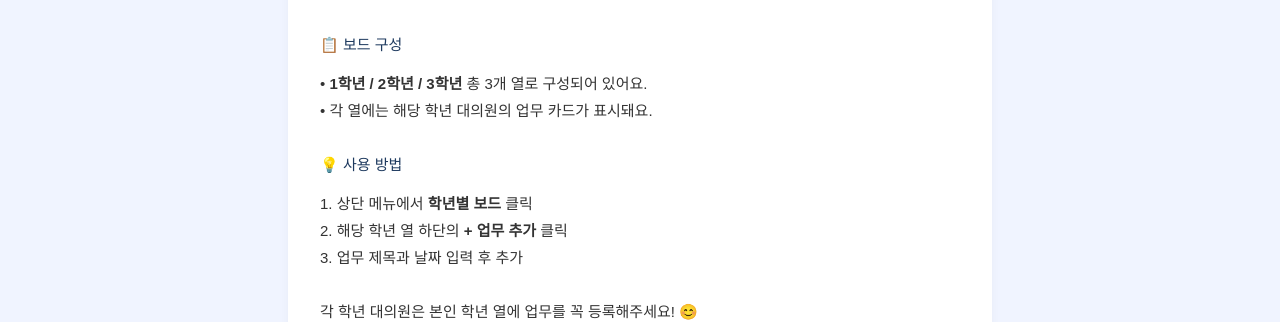
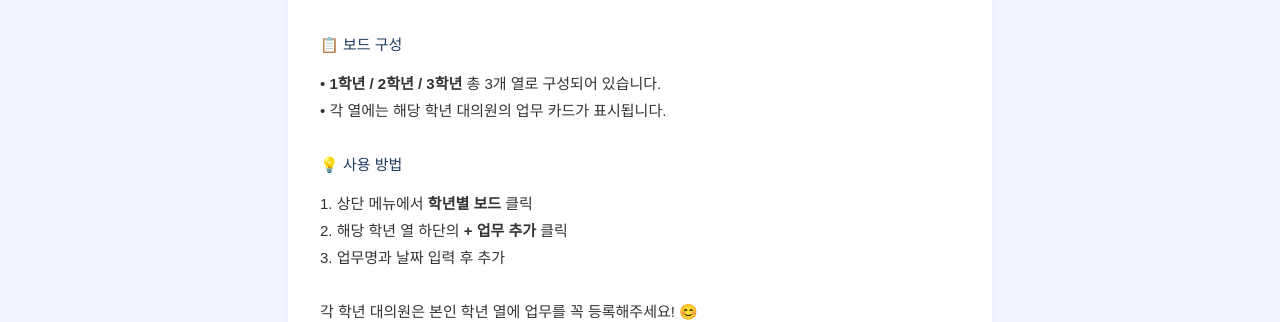
Before and after one commit to chu492/daeyiwonhoe-platform, a Next.js app: page /notice/3 in a window 1280 px wide. Shown: the part 371-693 px from the top of the page. Built offline with nearby package versions, Linux system fonts and the light colour scheme.

Commit message:
update notice content

```diff
--- a/app/notice/1/page.tsx
+++ b/app/notice/1/page.tsx
@@ -17,12 +17,12 @@ export default function Notice1() {
           <p>이번에 도입된 <strong>공동 캘린더</strong> 사용 방법을 안내드립니다.</p><br/>
           <h3 style={{ color: "#1E3A5F", marginBottom: "12px" }}>📌 등록 규칙</h3>
           <p>• 모든 행사 및 방송 일정은 <strong>2주 전까지</strong> 반드시 등록해주세요.</p>
-          <p>• 일정 등록 시 부서명, 장소, 담당자를 함께 입력해주세요.</p>
+          <p>• 일정 등록 시 날짜, 일정명, 부서를 함께 입력해주세요.</p>
           <p>• 일정 변경 시 기존 일정을 수정하고 담당자에게 개별 연락 바랍니다.</p><br/>
           <h3 style={{ color: "#1E3A5F", marginBottom: "12px" }}>📅 사용 방법</h3>
           <p>1. 상단 메뉴에서 <strong>캘린더</strong> 클릭</p>
           <p>2. 하단의 <strong>+ 새 일정 추가</strong> 버튼 클릭</p>
-          <p>3. 날짜, 제목, 부서 선택 후 추가</p><br/>
+          <p>3. 날짜, 일정명, 부서 선택 후 추가</p><br/>
           <p>일정 충돌 없이 원활한 대의원회 활동을 위해 적극적인 협조 부탁드립니다.</p><br/>
           <p>감사합니다. 😊</p>
         </div>
--- a/app/notice/3/page.tsx
+++ b/app/notice/3/page.tsx
@@ -16,12 +16,12 @@ export default function Notice3() {
           <p>안녕하세요, 대의원회입니다.</p><br/>
           <p>학년별 보드 사용 방법을 안내드립니다.</p><br/>
           <h3 style={{ color: "#1E3A5F", marginBottom: "12px" }}>📋 보드 구성</h3>
-          <p>• <strong>1학년 / 2학년 / 3학년</strong> 총 3개 열로 구성되어 있어요.</p>
-          <p>• 각 열에는 해당 학년 대의원의 업무 카드가 표시돼요.</p><br/>
+          <p>• <strong>1학년 / 2학년 / 3학년</strong> 총 3개 열로 구성되어 있습니다.</p>
+          <p>• 각 열에는 해당 학년 대의원의 업무 카드가 표시됩니다.</p><br/>
           <h3 style={{ color: "#1E3A5F", marginBottom: "12px" }}>💡 사용 방법</h3>
           <p>1. 상단 메뉴에서 <strong>학년별 보드</strong> 클릭</p>
           <p>2. 해당 학년 열 하단의 <strong>+ 업무 추가</strong> 클릭</p>
-          <p>3. 업무 제목과 날짜 입력 후 추가</p><br/>
+          <p>3. 업무명과 날짜 입력 후 추가</p><br/>
           <p>각 학년 대의원은 본인 학년 열에 업무를 꼭 등록해주세요! 😊</p>
         </div>
       </section>
```
